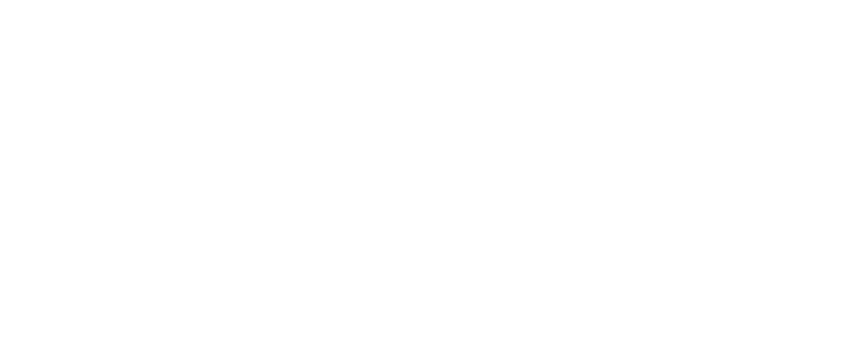
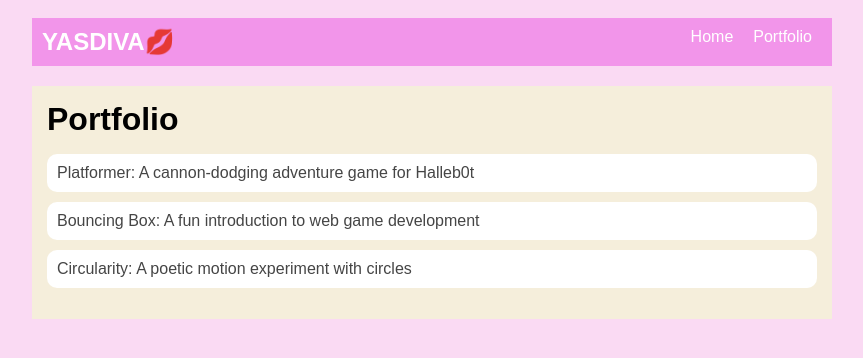
Before and after one commit to yasmin77777/yasmin77777.github.io, a plain HTML site: page portfolio.html in a window 1280 px wide. Shown: the whole page, without its empty margins (208-1071 px from the left). Drawn offline with Linux system fonts and the light colour scheme.

Commit message:
saving portfolio

```diff
--- a/portfolio.html
+++ b/portfolio.html
@@ -0,0 +1,42 @@
+<!DOCTYPE html>
+<html>
+   <head>
+       <title>YASDIVA💋</title>
+       <link rel="stylesheet" href="style.css" />
+     </head>
+
+
+ <body>
+   <!-- All content goes here -->
+   <div id="all-contents">
+       <nav>
+           <h1>YASDIVA💋</h1>
+           <ul id="nav-ul">
+             <li class="nav-li">
+               <a href="index.html">Home</a>
+             </li>
+             <li class="nav-li">
+               <a href="portfolio.html">Portfolio</a>
+             </li>
+           </ul>
+           </nav>
+           <main>
+               <div class="content">
+                 <h1>Portfolio</h1>
+                 <ul id="portfolio">
+                   <li>
+                       <a href="fsd-projects/platformer/">Platformer: A cannon-dodging adventure game for Halleb0t</a>
+                     </li>
+                     <li>
+                       <a href="fsd-projects/bouncing-box/">Bouncing Box: A fun introduction to web game development</a>
+                     </li>
+                     <li>
+                       <a href="fsd-projects/circularity/">Circularity: A poetic motion experiment with circles</a>
+                     </li>
+                 </ul>
+               </div>
+             </main>
+
+   </div>
+ </body>
+</html>
--- a/style.css
+++ b/style.css
@@ -74,3 +74,29 @@
 h2, h3 {
     margin: 0px;
 }
+
+/* Portfolio styles */
+.content h1 {
+    color: black;
+  }
+
+  #portfolio {
+    list-style-type: none;
+    padding-left: 0;
+  }
+
+  #portfolio li {
+    background: #fff;
+    padding: 10px;
+    border-radius: 10px;
+    margin-bottom: 10px;
+  }
+
+  #portfolio li:hover {
+    background: #eee;
+  }
+
+  #portfolio a {
+    text-decoration: none;
+    color: #454545;
+  }
```
